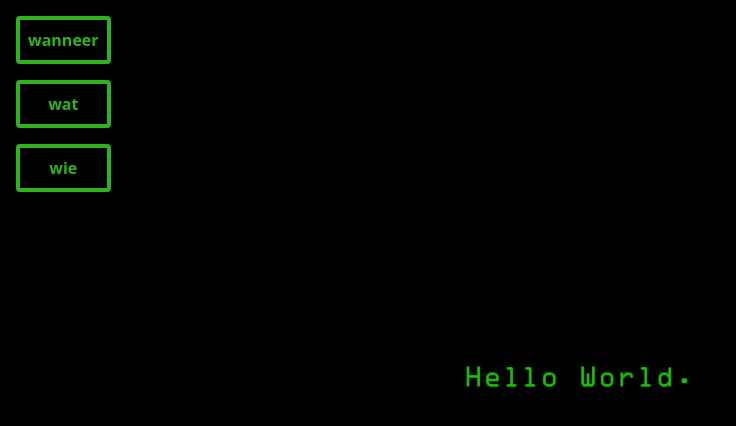
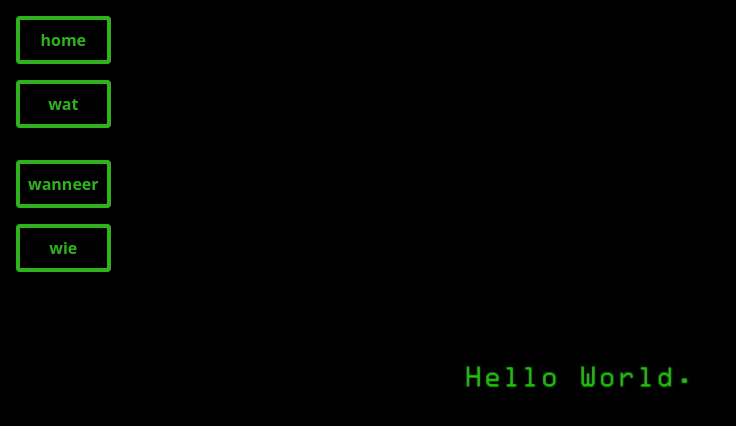
Before and after one commit to ErikGrootoonk/erikweb, a website: page wat.html in a window 1280 px wide. Shown: the whole page, without its empty margins (0-736 px from the left). Drawn offline with Linux system fonts and the light colour scheme.

Commit message:
nav links

```diff
--- a/wat.html
+++ b/wat.html
@@ -12,11 +12,16 @@
     background-size: cover;
     height: 100%;
     overflow: hidden;">
-    <nav class="text-txtgreen font-bold flex flex-col gap-4 mt-4 ml-4 w-max">
-        <div class="border-solid border-4 border-txtgreen rounded flex items-center justify-center px-2 py-2">wanneer</div>
-        <div class="border-solid border-4 border-txtgreen rounded flex items-center justify-center px-2 py-2">wat</div>
-        <div class="border-solid border-4 border-txtgreen rounded flex items-center justify-center px-2 py-2">wie</div>
-    </nav>
+
+
+<nav class="text-txtgreen font-bold flex flex-col gap-4 mt-4 ml-4 w-max">
+	<div class="border-solid border-4 border-txtgreen rounded flex items-center justify-center px-2 py-2"><a href="/">home</a></div>
+ 	<div class="border-solid border-4 border-txtgreen rounded flex items-center justify-center px-2 py-2"><a href="./wat.html">wat</div>
+	<div class="border-solid border-4 border-txtgreen rounded flex items-center justify-center px-2 py-2"><a href="./wanneer.html">wanneer</a></div>
+        <div class="border-solid border-4 border-txtgreen rounded flex items-center justify-center px-2 py-2"><a href="./wie.html">wie</a></div>
+</nav>
+
+
 </body>
 
 </html>
```
Also changed, not shown: nav.html (+7 -0 lines).
